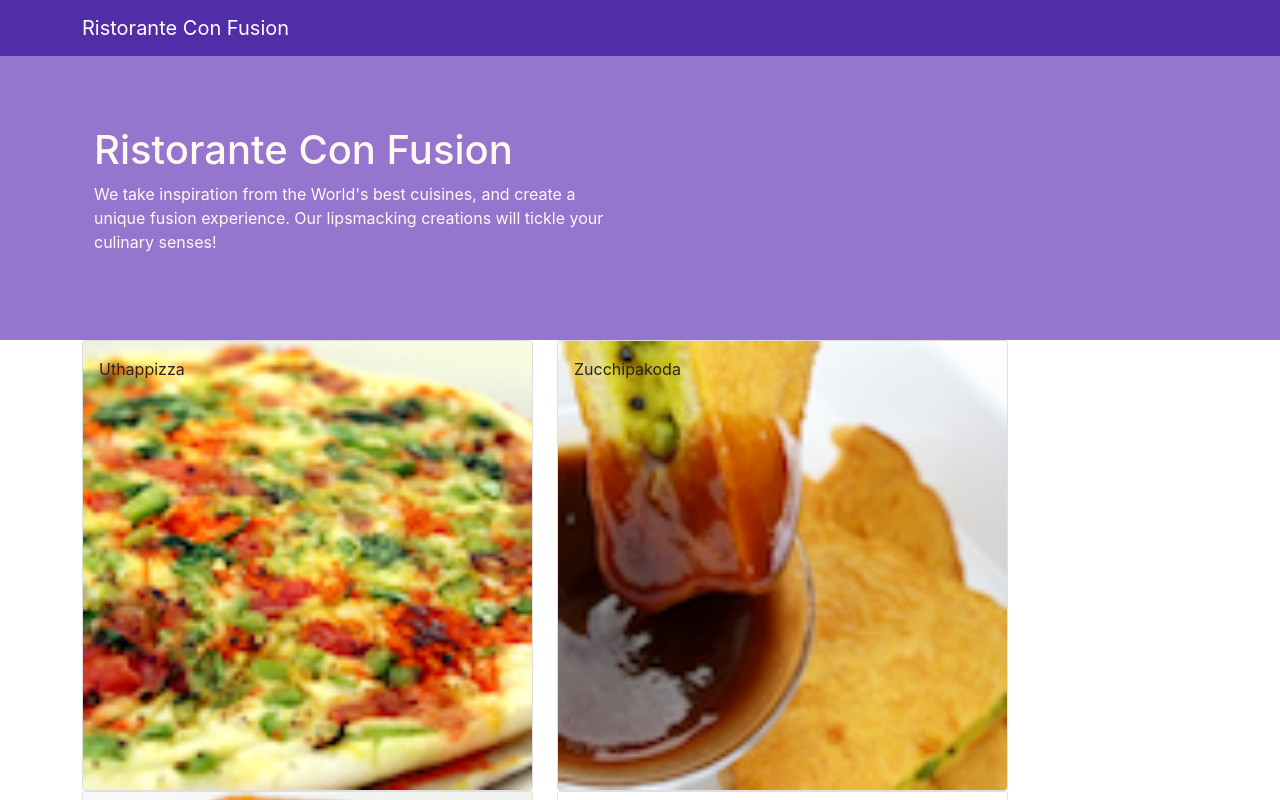
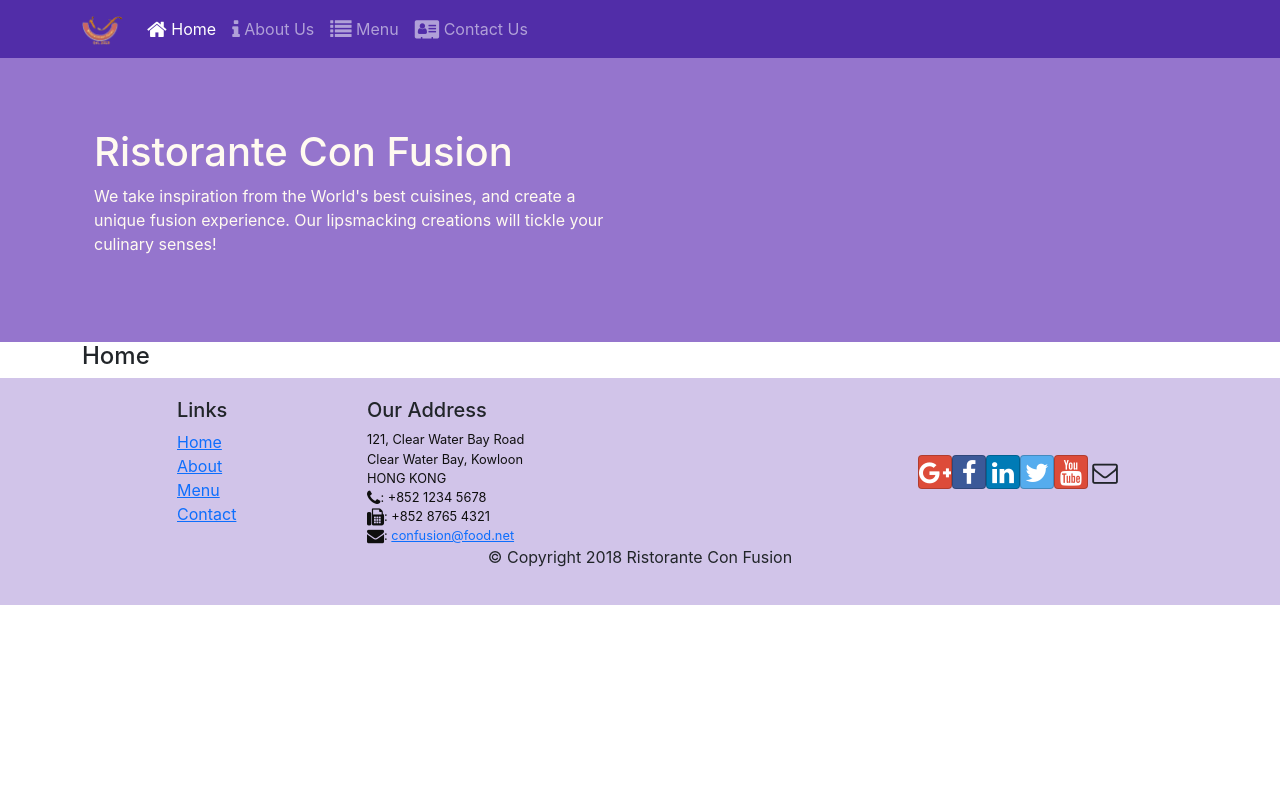
Before and after one commit to Omilari/coursera-react, a React (Create React App) app: page /home in a window 1280 px wide. Shown: the top 800 px of the page. Built offline with nearby package versions, Linux system fonts and the light colour scheme.

Commit message:
React Routers

```diff
--- a/package.json
+++ b/package.json
@@ -3,15 +3,18 @@
   "version": "0.1.0",
   "private": true,
   "dependencies": {
+    "@popperjs/core": "^2.9.3",
     "@testing-library/jest-dom": "^5.11.4",
     "@testing-library/react": "^11.1.0",
     "@testing-library/user-event": "^12.1.10",
     "bootstrap": "^5.0.2",
     "bootstrap-social": "^5.1.1",
     "font-awesome": "^4.7.0",
+    "popper.js": "^1.16.1",
     "react": "^17.0.2",
     "react-dom": "^17.0.2",
     "react-popper": "^2.2.5",
+    "react-router-dom": "^5.2.0",
     "react-scripts": "4.0.3",
     "reactstrap": "^8.9.0",
     "web-vitals": "^1.0.1"
--- a/src/App.js
+++ b/src/App.js
@@ -2,6 +2,7 @@
 import 'bootstrap/dist/css/bootstrap.min.css';
 import Main from './components/MainComponent';
 import { Component } from 'react';
+import { BrowserRouter } from 'react-router-dom';
 
 
 
@@ -11,9 +12,11 @@
 
   render() {
     return (
-      <div>
-        <Main />
-      </div>
+      <BrowserRouter>
+        <div>
+          <Main />
+        </div>
+      </BrowserRouter>
     );
   }
 
--- a/src/components/FooterComponent.js
+++ b/src/components/FooterComponent.js
@@ -1,4 +1,5 @@
 import React from 'react';
+import { Link } from 'react-router-dom';
 
 const Footer = (props) => {
     return (
@@ -8,10 +9,10 @@
                 <div className="col-4 offset-1 col-sm-2">
                     <h5>Links</h5>
                     <ul className="list-unstyled">
-                        <li><a href="#">Home</a></li>
-                        <li><a href="#">About</a></li>
-                        <li><a href="#">Menu</a></li>
-                        <li><a href="contactus.html">Contact</a></li>
+                        <li><Link to="/home">Home</Link></li>
+                        <li><Link to="/aboutus">About</Link></li>
+                        <li><Link to="/menu">Menu</Link></li>
+                        <li><Link to="/Contact">Contact</Link></li>
                     </ul>
                 </div>
                 <div className="col-7 col-sm-5">
--- a/src/components/HeaderComponent.js
+++ b/src/components/HeaderComponent.js
@@ -1,14 +1,50 @@
 import React, { Component } from 'react';
-import { Navbar, NavbarBrand, Jumbotron } from 'reactstrap';
+import { Navbar, NavbarBrand, Nav, NavbarToggler, Collapse, NavItem,  Jumbotron, ListGroup, ButtonToggle } from 'reactstrap';
+import { NavLink } from 'react-router-dom';
+
 
 class Header extends Component {
-    state = {  }
+    constructor(props) {
+        super(props);
+
+        this.state = {
+            isNavOpen: false
+        };
+
+        this.toggleNav = this.toggleNav.bind(this); //binding in this way doesn't allow you to add parameters to the function
+    }
+
+    toggleNav() {
+        this.setState({
+            isNavOpen: !this.state.isNavOpen //this simply changes the value of the state to its oposite value
+        });
+    }
+
     render() {
         return (
             <> {/* <> is shorthand for '<React.Fragment>' */}
-                <Navbar dark>
+                <Navbar dark expand="md">
                     <div className="container">
-                        <NavbarBrand href="/">Ristorante Con Fusion</NavbarBrand>
+                        <NavbarToggler onClick={this.toggleNav} />
+                        <NavbarBrand className="mr-auto" href="/">
+                            <img src="assets/images/logo.png" height="30" width="41" alt="Ristorante Con Fusion" />
+                        </NavbarBrand>
+                        <Collapse isOpen={this.state.isNavOpen} navbar>
+                            <Nav navbar>
+                                <NavItem> { /* creates a nav link */ }
+                                    <NavLink className="nav-link" to="/home"><span className="fa fa-home fa-lg"></span> Home</NavLink>
+                                </NavItem>
+                                <NavItem>
+                                    <NavLink className="nav-link" to="/aboutus"><span className="fa fa-info fa-lg"></span> About Us</NavLink>
+                                </NavItem>
+                                <NavItem>
+                                    <NavLink className="nav-link" to="/menu"><span className="fa fa-list fa-lg"></span> Menu</NavLink>
+                                </NavItem>
+                                <NavItem>
+                                    <NavLink className="nav-link" to="/contactus"><span className="fa fa-address-card fa-lg"></span> Contact Us</NavLink>
+                                </NavItem>
+                            </Nav>
+                        </Collapse>
                     </div>
                 </Navbar>
                 <Jumbotron>
--- /dev/null
+++ b/src/components/HomeComponent.js
@@ -0,0 +1,11 @@
+import React from 'react';
+
+const Home = (props) => {
+    return (
+        <div className="container">
+            <h4>Home</h4>
+        </div>
+     );
+}
+
+export default Home;
--- a/src/components/MainComponent.js
+++ b/src/components/MainComponent.js
@@ -1,10 +1,11 @@
-
+import React, { Component } from 'react';
+import Home from './HomeComponent';
 import Menu from './MenuComponent';
 import { DISHES } from '../shared/dishes';
-import { Component } from 'react';
 import Header from './HeaderComponent';
 import DishDetail from './DishdetailComponent';
-import Footer from './FooterComponent'
+import Footer from './FooterComponent';
+import { Switch, Route, Redirect } from 'react-router-dom';
 
 
 
@@ -15,20 +16,25 @@
 
     this.state = {
       dishes: DISHES,
-      selectedDish: null
     };
   }
 
-  onDishSelect(dishId) {
-    this.setState({ selectedDish: dishId })
-  }
+  render() {
+    const HomePage = () => {
+        return (
+            <Home />
+        );
+    }
 
-  render() {
     return (
       <div>
         <Header />
-        <Menu dishes={this.state.dishes} onClick={(dishId) => this.onDishSelect(dishId)} />
-        <DishDetail dish={this.state.dishes.filter((dish) => dish.id === this.state.selectedDish)[0]} />
+        <Switch>
+            <Route path="/home" component={HomePage} />
+            <Route exact path="/menu" component={() => <Menu dishes={this.state.dishes} />}  /> {/*if you are navigating to just a component that doesn't need props you can simply write the component name
+            other wise you have to pass it in as a function component as seen above*/}
+            <Redirect to="/home" />
+        </Switch>
         <Footer />
       </div>
     );
```
Also changed, not shown: 1 other file (tests, documents, lock files or other folders).
